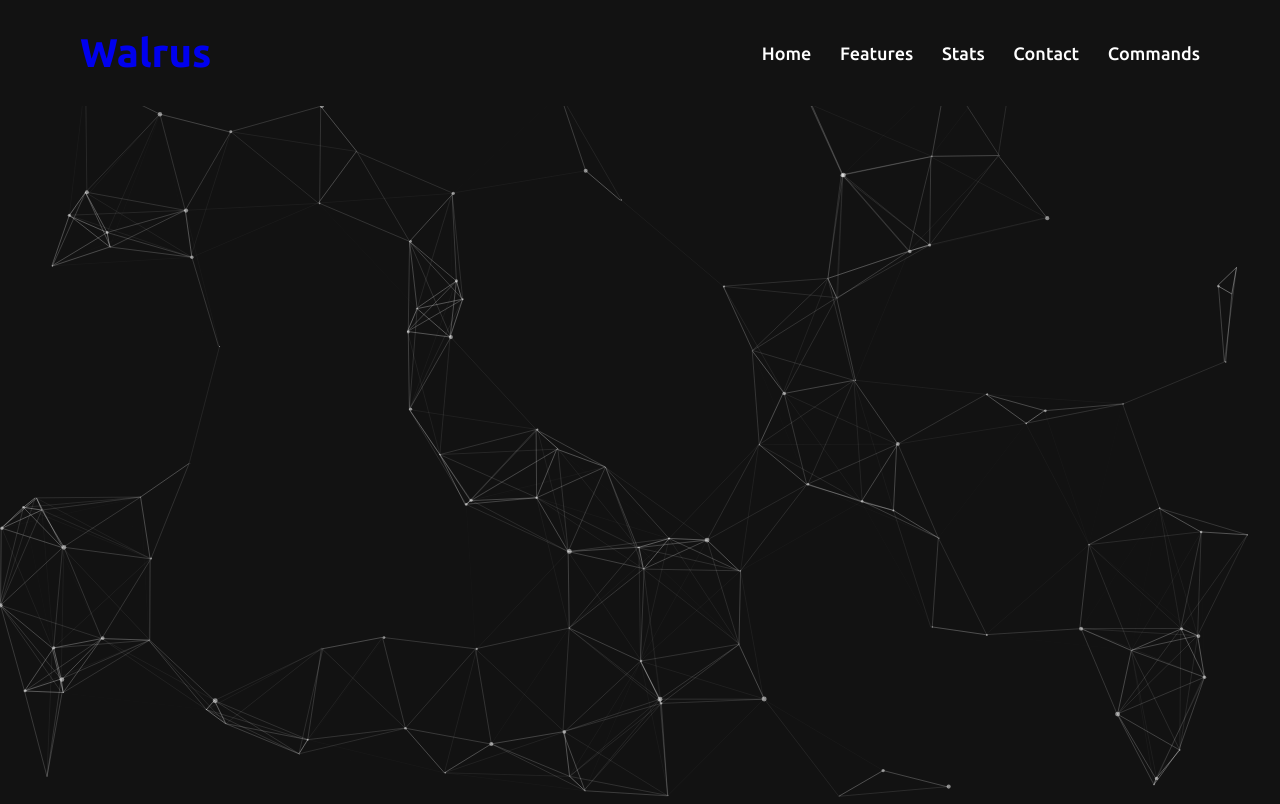
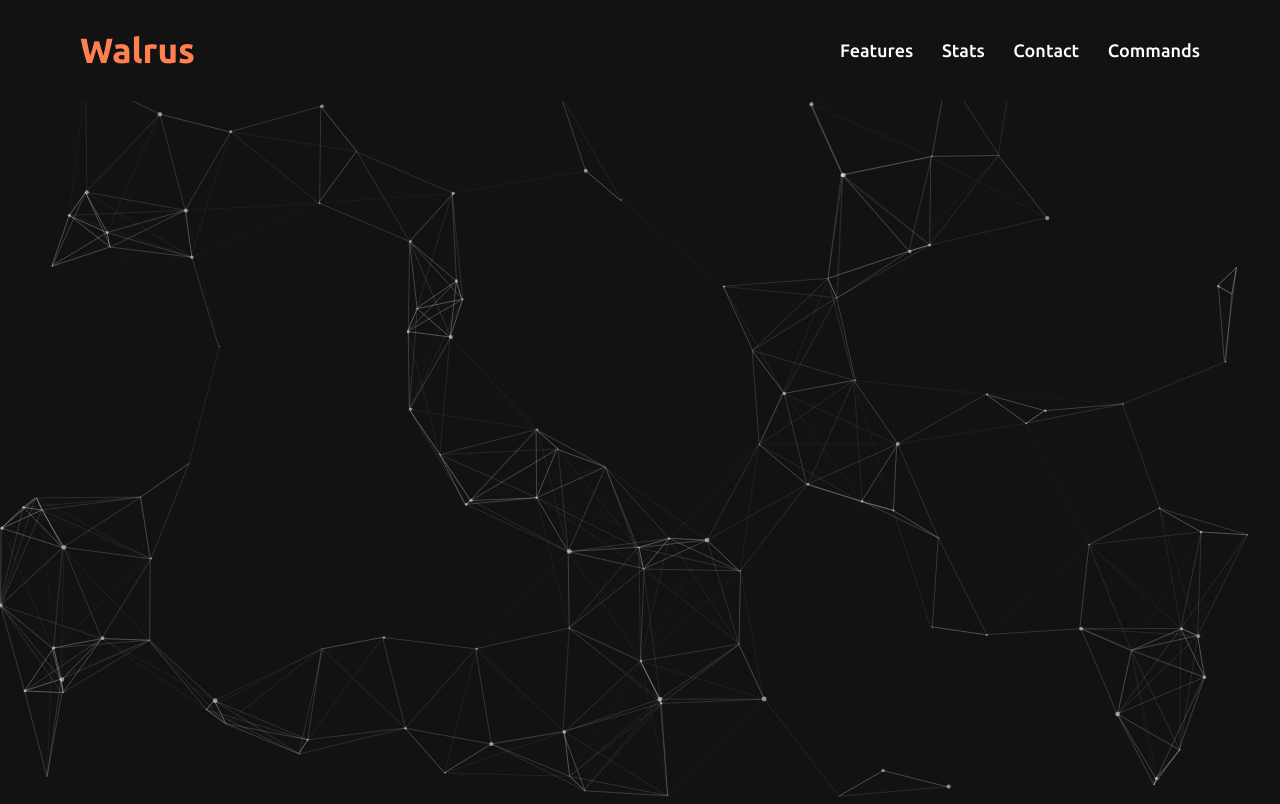
Before and after one commit to meizuflux/bot-rewrite, a Python web app: template src/web/templates/index.html in a window 1280 px wide. Run offline with Jinja, Linux system fonts and the light colour scheme; the template is opened without the code that fills it: most values are stand-ins (such as "Sample title", 1, 10 or a date in 2020).

Commit message:
well it works?

```diff
--- a/src/server.py
+++ b/src/server.py
@@ -13,6 +13,7 @@ if __name__ == "__main__":
         uvloop.install()
     connect_kwargs = {
         "use_colors": False,
+        "host": "localhost"
     }
     config = uvicorn.Config(app, **connect_kwargs)
     server = uvicorn.Server(config)
--- a/src/web/static/css/style.css
+++ b/src/web/static/css/style.css
@@ -33,9 +33,9 @@ html {
   justify-content: space-between;
 }
 
-.navbar .max-width .logo {
-  color: coral;
-  font-size: 40px;
+.navbar .logo a {
+  color: #ff7f50;
+  font-size: 35px;
   font-weight: 600;
 }
 
@@ -46,7 +46,7 @@ html {
 
 .navbar .menu li a {
   display: block;
- /* color: #fff; */
+  color: #fff;
   font-size: 18px;
   font-weight: 500;
   margin-left: 25px;
@@ -57,7 +57,7 @@ html {
   color: coral;
 }
 .navbar.sticky .menu li a:hover {
-  color: #fff;
+  color: coral;
 }
 
 .menu-btn {
@@ -72,14 +72,3 @@ html {
   width: 100%;
   position: absolute;
 }
-
-.home {
-  display: flex;
-  background: #121212 no-repeat center;
-  background-size: cover;
-  background-attachment: fixed;
-  height: 100vh;
-  color: #fff;
-  min-height: 500px;
-  font-family: 'Ubuntu', sans-serif;
-}
--- a/src/web/templates/index.html
+++ b/src/web/templates/index.html
@@ -6,6 +6,7 @@
     <meta name="viewport" content="width=device-width, initial-scale=1.0">
 
     <link href="/static/css/style.css" rel="stylesheet">
+    <link href="/static/favicon.ico" rel="icon">
 
     <title>{{ name }}</title>
 </head>
@@ -15,14 +16,14 @@
         <div class="max-width">
             <div class="logo"><a href="#home">Walrus</a></div>
             <ul class="menu">
-                <li><a href="#home" class="menu-btn">Home</a></li>
                 <li><a href="#features" class="menu-btn" class="menu-btn">Features</a></li>
                 <li><a href="#stats" class="menu-btn">Stats</a></li>
                 <li><a href="/discord" class="menu-btn">Contact</a></li>
-                <li><a href="/commands" class="menu-btn">Commands</li>
+                <li><a href="/commands" class="menu-btn">Commands</a></li>
             </ul>
         </div>
     </nav>
+
     <script src="static/js/particles/particles.js"></script>
     <script src="static/js/particles/app.js"></script>
     <script src="static/js/script.js"></script>
```
